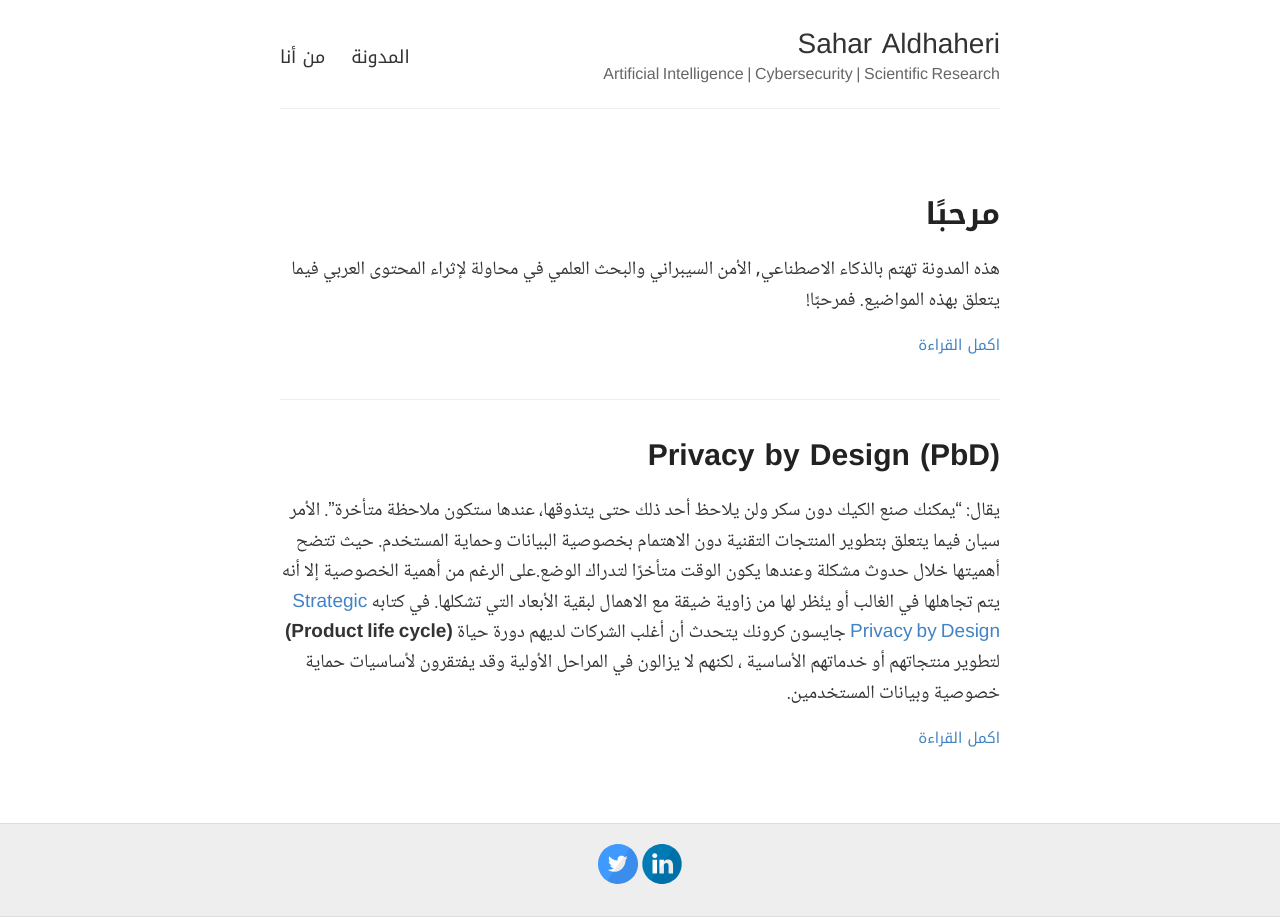
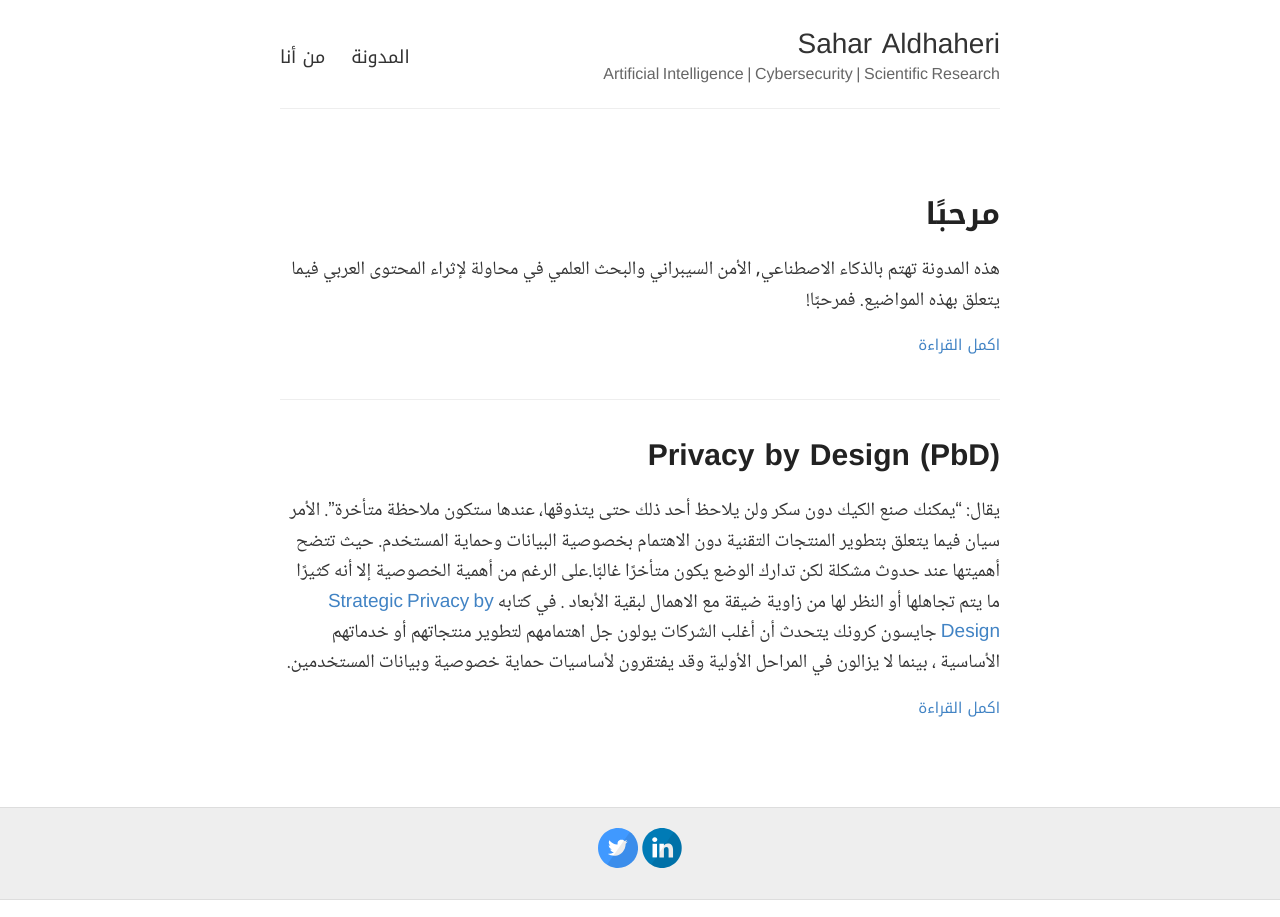
Before and after one commit to sahar119911/AldhaheriS, a Jekyll site: the page built from index.html, in a window 1280 px wide. Built offline with Jekyll 4.4.1, drawn with Linux system fonts in a browser that asks for light colours.

Commit message:
Update 2020-08-08-Privacy-by-design.md

```diff
--- a/_posts/2020-08-08-Privacy-by-design.md
+++ b/_posts/2020-08-08-Privacy-by-design.md
@@ -3,7 +3,7 @@ layout: post
 title: Privacy by Design (PbD)
 ---
 
-يقال: "يمكنك صنع الكيك دون سكر ولن يلاحظ أحد ذلك حتى يتذوقها، عندها ستكون ملاحظة متأخرة". الأمر سيان فيما يتعلق بتطوير المنتجات التقنية دون الاهتمام بخصوصية البيانات وحماية المستخدم. حيث تتضح أهميتها خلال حدوث مشكلة وعندها يكون الوقت متأخرًا لتدراك الوضع.على الرغم من أهمية الخصوصية إلا أنه يتم تجاهلها في الغالب أو ينُظر لها من زاوية ضيقة مع الاهمال لبقية الأبعاد التي تشكلها. في كتابه [Strategic Privacy by Design](https://books.google.com.sa/books/about/Strategic_Privacy_by_Design.html?id=TPH5uwEACAAJ&redir_esc=y) جايسون كرونك يتحدث أن أغلب  الشركات لديهم دورة حياة  **(Product life  cycle)** لتطوير منتجاتهم أو خدماتهم الأساسية ، لكنهم لا يزالون في المراحل الأولية وقد يفتقرون لأساسيات حماية خصوصية وبيانات المستخدمين.
+يقال: "يمكنك صنع الكيك دون سكر ولن يلاحظ أحد ذلك حتى يتذوقها، عندها ستكون ملاحظة متأخرة". الأمر سيان فيما يتعلق بتطوير المنتجات التقنية دون الاهتمام بخصوصية البيانات وحماية المستخدم. حيث تتضح أهميتها عند حدوث مشكلة لكن تدارك الوضع يكون متأخرًا غالبًا.على الرغم من أهمية الخصوصية إلا أنه كثيرًا ما يتم تجاهلها أو النظر لها من زاوية ضيقة مع الاهمال لبقية الأبعاد . في كتابه [Strategic Privacy by Design](https://books.google.com.sa/books/about/Strategic_Privacy_by_Design.html?id=TPH5uwEACAAJ&redir_esc=y) جايسون كرونك يتحدث أن أغلب  الشركات يولون جل اهتمامهم لتطوير منتجاتهم أو خدماتهم الأساسية ، بينما لا يزالون في المراحل الأولية وقد يفتقرون لأساسيات حماية خصوصية وبيانات المستخدمين.
 
 في المقابل قامت [آن كافوكيان](https://en.wikipedia.org/wiki/Ann_Cavoukian) –المدير التنفيذي لمعهد الخصوصية والبيانات الضخمة في جامعة رايرسون- بصياغة مصطلح الخصوصية تبعًا للتصميم (**Privacy by Design**) عام 1990, والذي تم أدراجه في المادة 25 من القانون العام لحماية البيانات [(GDPR)](https://gdpr-info.eu/) . وفقًا لكافوكيان ، يشير هذا المفهوم لعملية دمج إجراءات حماية الخصوصية في الأنظمة من أجل توفير حماية للخصوصية وأمان خلال دورة حياة البيانات.
 
```
